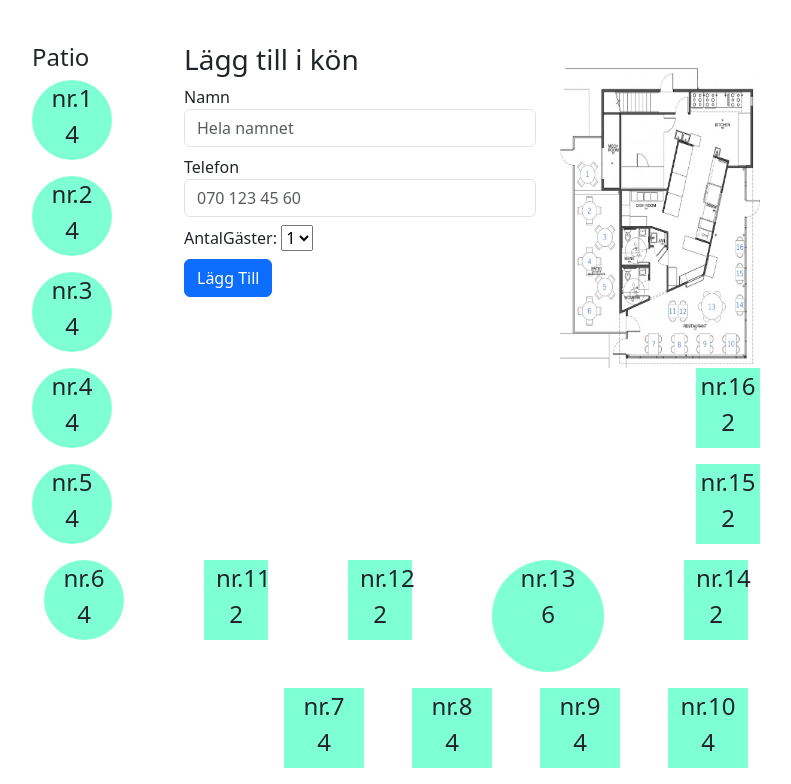
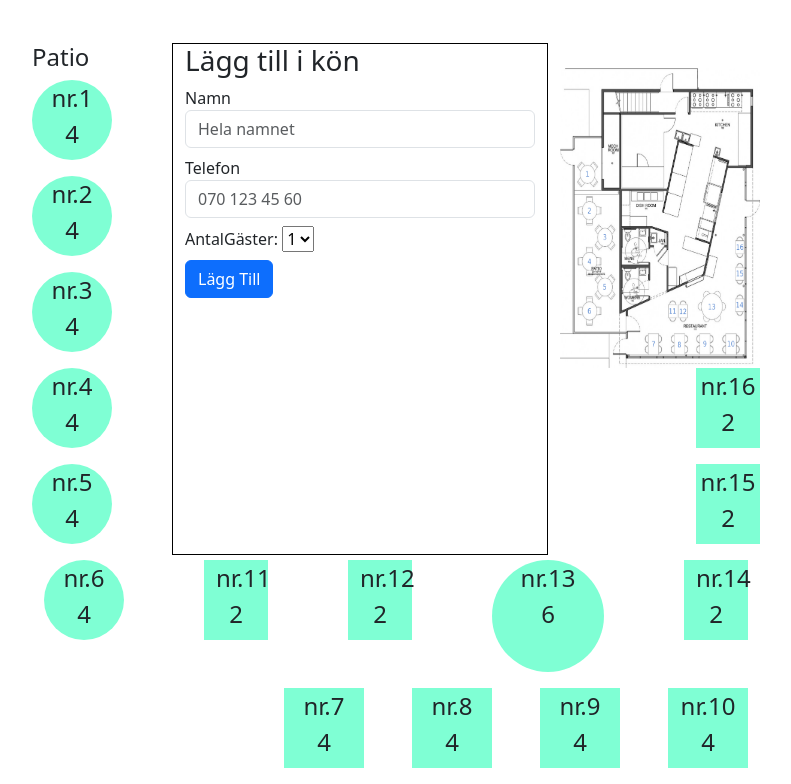
Before and after one commit to henrvend/GrafiskdesignLabb2, a plain HTML site: page index.html in a window 1280 px wide. Shown: the part 53-837 px from the top of the page, without its empty margins (244-1035 px from the left). Drawn offline with nearby package versions, Linux system fonts and the light colour scheme.

```diff
--- a/index.html
+++ b/index.html
@@ -27,7 +27,7 @@
 
             </div>
 
-            <div class="col-md-6 col-sm-4">
+            <div class="col-md-6 col-sm-4 form">
                 <form>
                     <h3>Lägg till i kön</h3>
                     <div id="errorMsg"></div>
--- a/style.css
+++ b/style.css
@@ -39,3 +39,7 @@ img {
     width: 7rem;
     height: 7rem;
 }
+.form{
+    border:1px solid black;
+    margin-bottom: 5px;
+}
```
